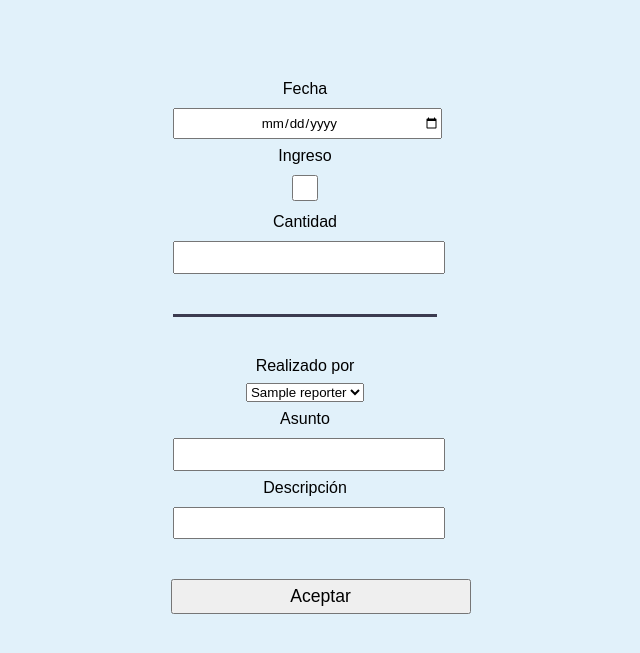
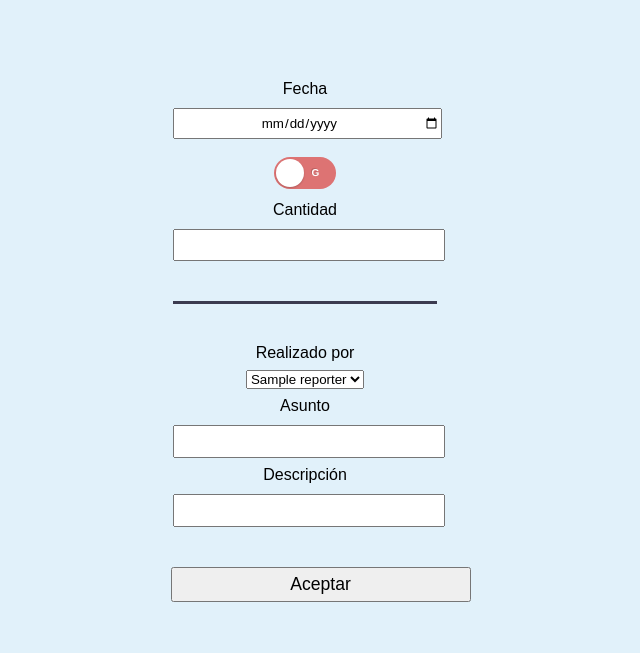
Before and after one commit to Franm99/home-balance, a Python web app: template app/templates/add_record.html in a window 1280 px wide. Shown: the top 653 px of the page, without its empty margins (335-975 px from the left). Run offline with Jinja, Linux system fonts and the light colour scheme; the template is opened without the code that fills it: most values are stand-ins (such as "Sample title", 1, 10 or a date in 2020).

Commit message:
[FEAT.v1] Fixing figures styling [WIP]

```diff
--- a/app/static/style.css
+++ b/app/static/style.css
@@ -226,6 +226,59 @@ button[type="submit"] {
 -----    GRAPHICS TAB     -----
 */
 
-.graph {
-    width: 49%
+.graph-totals {
+    width: 33%
 }
+
+.graph-tags {
+    width: 66%
+}
+
+
+.toggle {
+  -webkit-appearance: none;
+  -moz-appearance: none;
+  appearance: none;
+  width: 62px;
+  height: 32px;
+  display: inline-block;
+  position: relative;
+  border-radius: 50px;
+  overflow: hidden;
+  outline: none;
+  border: none;
+  cursor: pointer;
+  background-color: var(--color-negative);
+  transition: background-color ease 0.3s;
+}
+
+.toggle:before {
+  content: "I G";
+  display: block;
+  position: absolute;
+  z-index: 2;
+  width: 28px;
+  height: 28px;
+  background: #fff;
+  left: 2px;
+  top: 2px;
+  border-radius: 50%;
+  font: 10px/28px Helvetica;
+  text-transform: uppercase;
+  font-weight: bold;
+  text-indent: -15px;
+  word-spacing: 45px;
+  color: #fff;
+  text-shadow: -1px -1px rgba(0,0,0,0.15);
+  white-space: nowrap;
+  box-shadow: 0 1px 2px rgba(0,0,0,0.2);
+  transition: all cubic-bezier(0.3, 1.5, 0.7, 1) 0.3s;
+}
+
+.toggle:checked {
+  background-color: var(--color-positive);
+}
+
+.toggle:checked:before {
+  left: 32px;
+}
--- a/app/templates/add_record.html
+++ b/app/templates/add_record.html
@@ -16,7 +16,7 @@
             <form id="form-new-record" method="POST" action="{{ url_for('records.add_record') }}">
                 <fieldset>
                     <label for="from_date">Fecha<input type="date" name="from_date" id="from_date" required></label>
-                    <label for="is_expense">Ingreso<input type="checkbox" name="is_expense" id="is_expense" value="False">
+                    <label for="is_expense"><input class="toggle" type="checkbox" name="is_expense" id="is_expense" value="False">
                         <span class="slider"></span>
                     </label>
                     <label for="amount">Cantidad<input type="number" step="0.01" min="0" name="amount" id="amount" required></label>
```
Also changed, not shown: app/graphics.py (+5 -2 lines).
